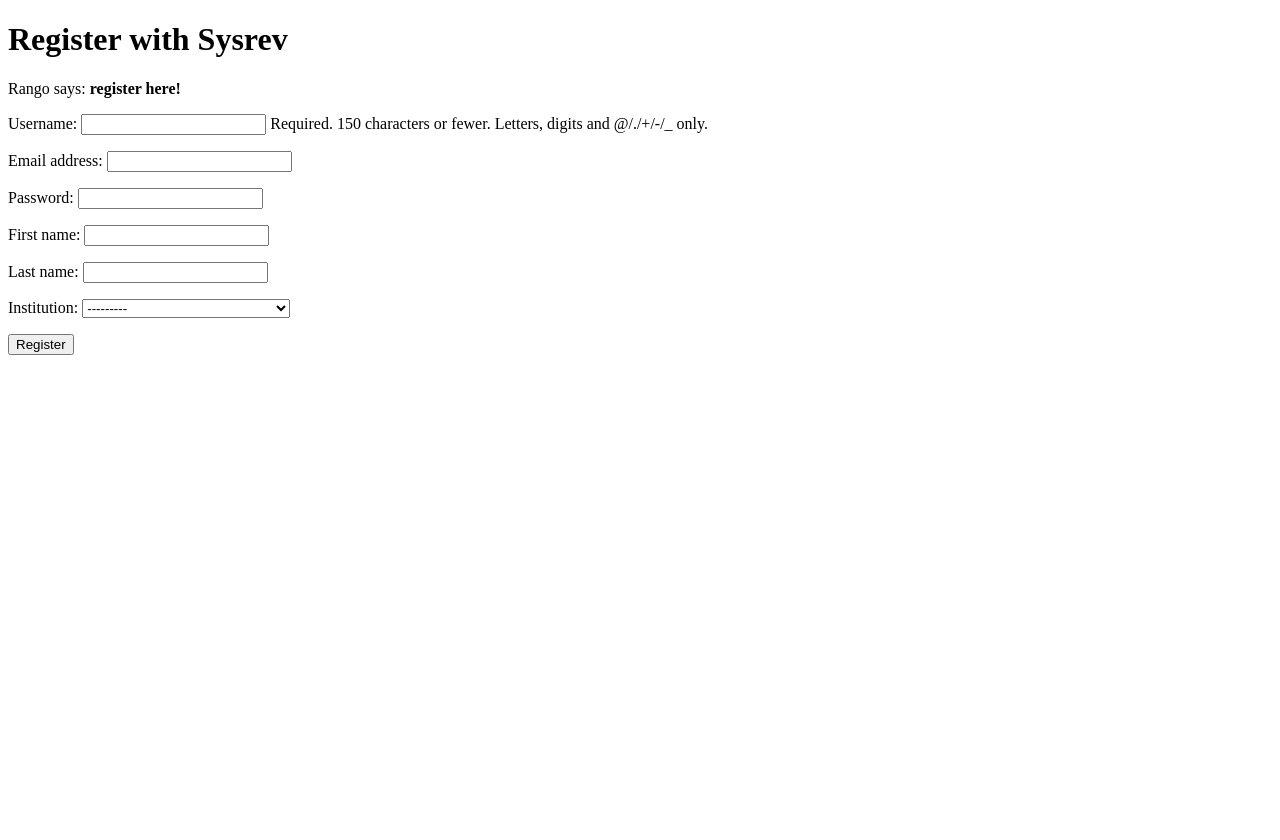
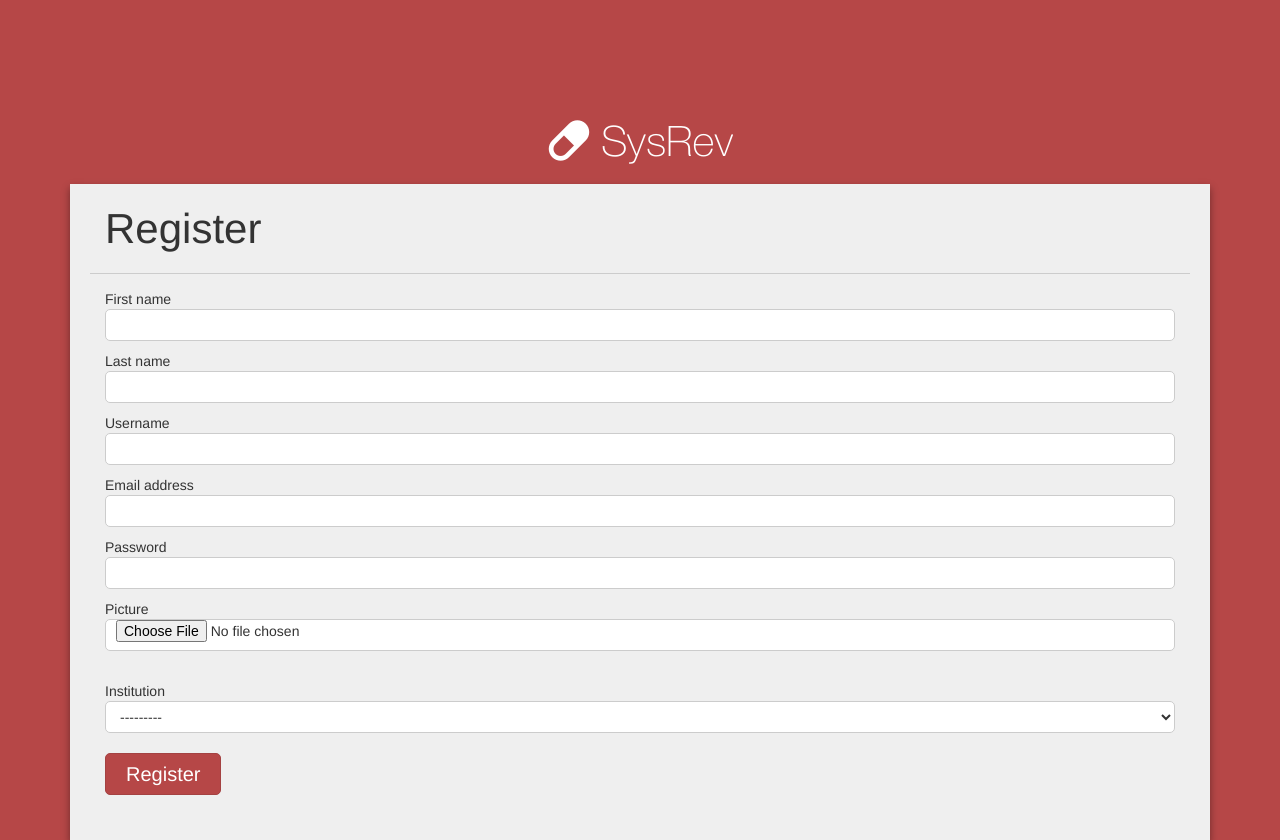
Before and after one commit to JordanDuncan/sysrev, a Django app: page /register/ in a window 1280 px wide. Before the commit the page ends 355 px from the top, so only its background shows below. Run offline with Django 3.2, Linux system fonts and the light colour scheme; some libraries are stand-ins or nearby versions.

Commit message:
added profile pics, finished forms and redirects for login/register

```diff
--- a/static/css/login.css
+++ b/static/css/login.css
@@ -1,5 +1,53 @@
 body {
     background: #b64747; /* Old browsers */
+}
+
+/* UI Element Styles */
+textarea, input, select {
+    outline: none;
+    height: 32px;
+    font-size: 14px;
+    width: 100%;
+    padding: 0 10px;
+    margin-bottom: 10px;
+    background-color: white;
+    border: 1px solid #CCC;
+    border-radius: 5px;
+    transition: all 0.15s;
+}
+    input:hover, select:hover {
+        border: 1px solid #D3B8B8;
+    }
+    input:focus, select:focus {
+        border: 1px solid #8C5353;
+    }
+
+.button {
+    height: 42px;
+    width: auto;
+    display: inline-block;
+    padding: 6px 20px;
+    font-size: 20px;
+    font-weight: 200;
+    color: #8C5353;
+    border: 1px solid #CCC;
+    border-radius: 5px;
+    background-color: white;
+    transition: all 0.1s;
+    position: relative;
+    cursor: hand;
+    cursor: pointer;
+}
+    .button:hover {
+        top: -2px;
+        box-shadow: 0 2px 4px rgba(0,0,0,0.2);
+    }
+
+.button-red {
+    border: 1px solid #a44242;
+    border-radius: 5px;
+    background-color: #b64747;
+    color: white;
 }
 
 #main-logo {
@@ -10,17 +58,20 @@ body {
 .main-header {
     height: 75px;
     width: 100%;
-    margin-top: -5px;
+    margin: -5px 0 0 0;
     font-size: 42px;
     font-weight: 200;
     border-bottom: 1px solid #CCC;
 }
 
 #wrap {
-    height: 350px;
     width: 100%;
     margin: 0 auto;
     padding: 20px;
     background-color: #EFEFEF;
     box-shadow: 0 4px 8px rgba(0,0,0,0.4);
 }
+
+#inner {
+    padding: 15px;
+}
--- a/sysrev/forms.py
+++ b/sysrev/forms.py
@@ -7,9 +7,9 @@ class UserForm(forms.ModelForm):
 
     class Meta:
         model = User
-        fields = ('username', 'email', 'password', 'first_name', 'last_name')
+        fields = ('first_name', 'last_name', 'username', 'email', 'password',)
 
 class UserProfileForm(forms.ModelForm):
     class Meta:
         model = Researcher
-        fields = ('institution',)
+        fields = ('picture', 'institution',)
--- a/sysrev/models.py
+++ b/sysrev/models.py
@@ -20,7 +20,9 @@ class Researcher(models.Model):
         ('CAM', 'Cambridge University'),
         ('OTH', 'Other'),
     )
+
     institution = models.CharField(max_length=3, choices=insSelection)
+    picture = models.ImageField(upload_to='profile_images', blank=True)
 
     def __unicode__(self):
         return self.User.username
--- a/sysrev/views.py
+++ b/sysrev/views.py
@@ -19,53 +19,35 @@ def index(request):
     return render(request, "login.html", context_dict)
 
 def register(request):
-
-    # A boolean value for telling the template whether the registration was successful.
-    # Set to False initially. Code changes value to True when registration succeeds.
     registered = False
 
-    # If it's a HTTP POST, we're interested in processing form data.
     if request.method == 'POST':
-        # Attempt to grab information from the raw form information.
-        # Note that we make use of both UserForm and UserProfileForm.
         user_form = UserForm(data=request.POST)
         profile_form = UserProfileForm(data=request.POST)
 
-        # If the two forms are valid...
         if user_form.is_valid() and profile_form.is_valid():
-            # Save the user's form data to the database.
             user = user_form.save()
 
-            # Now we hash the password with the set_password method.
-            # Once hashed, we can update the user object.
             user.set_password(user.password)
             user.save()
 
-            # Now sort out the UserProfile instance.
-            # Since we need to set the user attribute ourselves, we set commit=False.
-            # This delays saving the model until we're ready to avoid integrity problems.
             profile = profile_form.save(commit=False)
             profile.user = user
 
-            # Now we save the UserProfile model instance.
             profile.save()
 
-            # Update our variable to tell the template registration was successful.
             registered = True
 
-        # Invalid form or forms - mistakes or something else?
-        # Print problems to the terminal.
-        # They'll also be shown to the user.
         else:
             print user_form.errors, profile_form.errors
 
-    # Not a HTTP POST, so we render our form using two ModelForm instances.
-    # These forms will be blank, ready for user input.
     else:
+        if request.user.is_authenticated():
+            return HttpResponseRedirect("/dashboard/")
+
         user_form = UserForm()
         profile_form = UserProfileForm()
 
-    # Render the template depending on the context.
     return render(request,
             'register.html',
             {'user_form': user_form, 'profile_form': profile_form, 'registered': registered} )
@@ -89,6 +71,8 @@ def user_login(request):
             return HttpResponse("Invalid login details supplied.")
 
     else:
+        if request.user.is_authenticated():
+            return HttpResponseRedirect("/dashboard/")
         return render(request, 'login.html', {})
 
 def user_logout(request):
--- a/templates/base.html
+++ b/templates/base.html
@@ -24,7 +24,7 @@
                     <div id="sidebar-profile-name"><div>Logged in as</div>{{ user.first_name }} {{ user.last_name }}</div>
                 </div>
                 <div class="sidebar-profile-button">PROFILE</div>
-                <div class="sidebar-profile-button">LOG OUT</div>
+                <div class="sidebar-profile-button" onclick="location.href='/logout/';">LOG OUT</div>
                 <div class="sidebar-line"></div>
                 <div class="sidebar-menu-item">Dashboard</div>
                 <div class="sidebar-menu-item">Searches</div>
--- a/templates/register.html
+++ b/templates/register.html
@@ -1,19 +1,27 @@
+{% load staticfiles %}
 <!DOCTYPE html>
-<!-- This is the default tangowithdjango view, we need to change it with our template / view-->
-<html>
+<html lang="en">
 <head>
-        <title>SysRev - Register!</title>
+    <meta charset="UTF-8">
+    <meta http-equiv="X-UA-Compatible" content="IE=edge">
+    <meta name="viewport" content="width=device-width, initial-scale=1">
+    <title>Register - SysRev</title>
+    <link href="{% static "css/bootstrap.min.css" %}" rel="stylesheet">
+    <link href="{% static "css/login.css" %}" rel="stylesheet">
 </head>
+<body>
+    <div class="container">
+        <center><img id="main-logo" src="{% static "img/sidebarLogo.png" %}"></center>
+        <div id="wrap">
+            <div class="main-header">
+                <div class="col-md-12">Register</div>
+            </div>
 
-    <body>
-        <h1>Register with Sysrev</h1>
-
+            <div id="inner">
                 {% if registered %}
-        Rango says: <strong>thank you for registering!</strong>
-        <a href="/sysrev/">Return to the homepage.</a><br />
+                <center><strong>Thank you for registering!</strong>
+                <a href="/dashboard/">Go to SysRev</a><br /></center>
                 {% else %}
-        Rango says: <strong>register here!</strong><br />
-
                 <form id="user_form" method="post" action="/register/"
                         enctype="multipart/form-data">
 
@@ -22,12 +30,23 @@
                     <!-- Display each form. The as_p method wraps each element in a paragraph
                          (<p>) element. This ensures each element appears on a new line,
                          making everything look neater. -->
-            {{ user_form.as_p }}
-            {{ profile_form.as_p }}
+                    {% for field in user_form %}
+                            {{ field.errors }}
+                            {{ field.label }} {{ field }}<br>
+                    {% endfor %}
+                    {% for field in profile_form %}
+                            {{ field.errors }}
+                            {{ field.label }} <br>{{ field }}<br>
+                    {% endfor %}
 
                     <!-- Provide a button to click to submit the form. -->
-            <input type="submit" name="submit" value="Register" />
+                    <input type="submit" class="button button-red" style="margin-top: 10px;" name="submit" value="Register" />
                 </form>
                 {% endif %}
+            </div>
+        </div>
+    </div>
+    <script src="https://ajax.googleapis.com/ajax/libs/jquery/1.11.3/jquery.min.js"></script>
+    <script src="{% static "js/bootstrap.min.js" %}"></script>
 </body>
 </html>
--- a/wad2/settings.py
+++ b/wad2/settings.py
@@ -122,3 +122,6 @@ USE_TZ = True
 
 STATIC_URL = '/static/'
 STATICFILES_DIRS = ( os.path.join(BASE_DIR, 'static'), )
+
+MEDIA_URL  = '/media/'
+MEDIA_ROOT = os.path.join(BASE_DIR, 'media')
```
Also changed, not shown: templates/login.html (+11 -14 lines), db.sqlite3, sysrev/migrations/0003_researcher_picture.py (added). Lines whose indentation alone changed are shown as unchanged.
